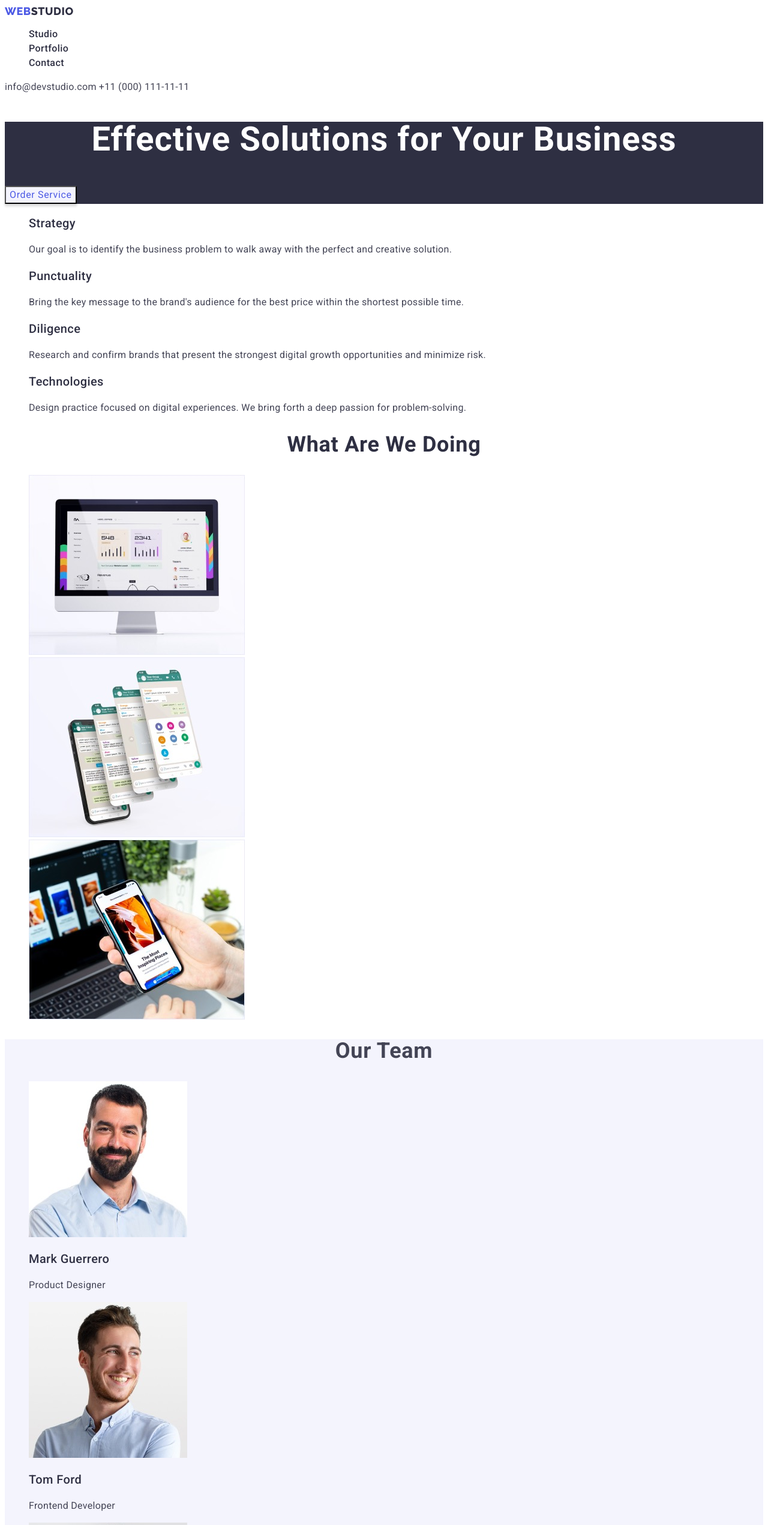
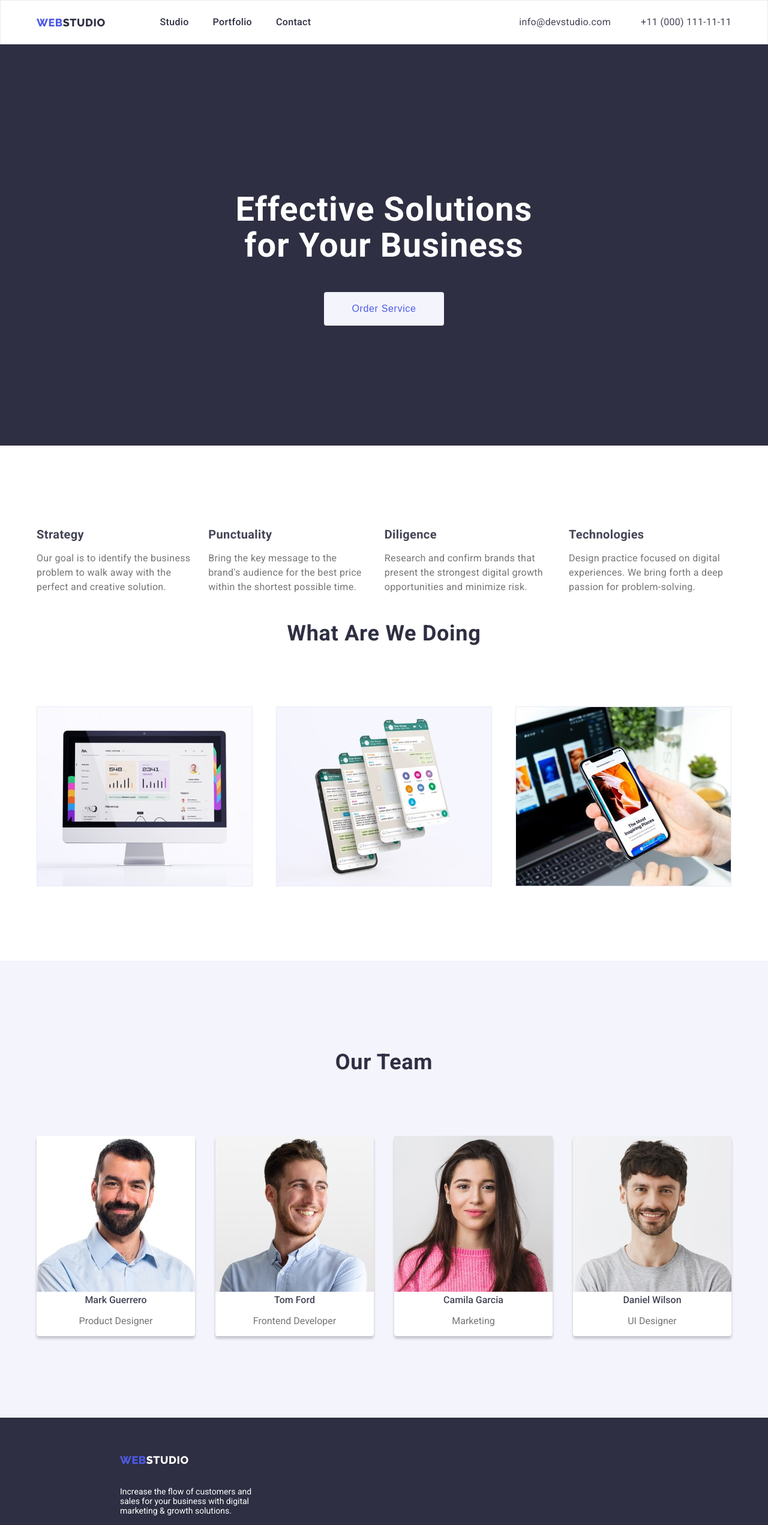
Before and after one commit to mareckkkk/goit-markup-hw-03, a plain HTML site: page index.html in a window 1280 px wide. Shown: the top 2543 px of the page at 60% size. Drawn offline with Linux system fonts and the light colour scheme.

Commit message:
homework first try

```diff
--- a/css/styles.css
+++ b/css/styles.css
@@ -1,217 +1,329 @@
 :root {
-	--main-color: #fff;
-	--font-size-normal: 14px;
-    --font-size-bigger: 16px;
-	--companycolor: #4d5ae5;
-	--text-color: #2e2f42;
+	--brand-color: #4d5ae5;
+	--snow: white;
+	--almost-black: #2E2F42;
+	--mouse: #757575;
+	--almost-white: #f5f4fa;
+	--dark-grey: #2f303a;
+	--light: #ececec;
 }
 
 body {
 	font-family: Roboto, sans-serif;
 	color: #434455;
-	background-color: var(--main-color);
-}
-.address-info a {
-font-family: Roboto;
-font-style: normal;
-font-size: var(--font-size-bigger);
-font-weight: 400;
-line-height: 1.5;
-letter-spacing: 0.32px;
-	color: #434455;
-}
-.address-info a:hover,
-.address-info a:focus {
-	cursor: pointer;
-	color: #404bbf;
+	background-color: #FFF;
+	margin: 0 auto;
 }
 
-.nav-button a {
-	color: #2E2F42;
-	font-weight: 500;
-line-height: 1.5;
-letter-spacing: 0.32px;
-letter-spacing: 0.4px;
+ul {
+	list-style-type: none;
+	padding: 0;
 }
 
-.new-section{
-    color:#2E2F42;
-    font-size: 20px;
-    font-weight: 500;
-    line-height: 1.2;
-    letter-spacing: 0.4px;
+h3 {
+	margin: 0 auto;
 }
 
-.nav-button a:hover,
-.nav-button a:focus {
-	cursor: pointer;
-	color: #404bbf;
-}
-.logo {
-	font-family: Raleway;
-	font-size: 18px;
-	font-weight: 800;
-	line-height: 21px;
-	letter-spacing: 0.03em;
-	text-align: left;
-	color: #2e2f42;
-	text-decoration: none;
+h4 {
+	margin: 0 auto;
 }
 
-.logo-second-part {
-	color: #4d5ae5;
+section {
+	padding-block: 120px;
+}
+
+
+.logo-dark {
+	font-family: raleway;
+	color: var(--almost-black);
 	text-decoration: none;
 	font-size: 18px;
 	font-weight: 800;
 	line-height: 21px;
-	letter-spacing: 0.03em;
+	letter-spacing: 0.54px;
+	vertical-align: top;
 	text-align: left;
+}
+.logo-light {
+	font-family: raleway;
+	color: var(--snow);
 	text-decoration: none;
+	font-size: 18px;
+	font-weight: 800;
+	line-height: 21px;
+	letter-spacing: 0.54px;
+	vertical-align: top;
+	text-align: left;
+	padding-left: 200px;
 }
-
-.main-button {
-	color: #4d5ae5;
-	background: #F4F4FD;
-	box-shadow: 0px 4px 4px 0px rgba(0, 0, 0, 0.15);
-	cursor: pointer;
-	font-family: roboto;
-    font-size: var(--font-size-bigger);
-    letter-spacing: 0.64px;
+.logo-part {
+	color: var(--brand-color);
+}
+.link {
+	color: var(--almost-black);
+	text-decoration: none;
+	font-size: 16px;
+	font-weight: 500;
 	line-height: 1.5;
+	letter-spacing: 0.32px;
+	vertical-align: top;
+	text-align: left;
 }
-
-.main-button:hover,
-.main-button:focus{
-    background-color: #4D5AE5;
-    color:#FFFFFF;
+.link:hover,
+.link:focus,
+.link:active {
+	color: var(--brand-color);
 }
-
-.main-section-title {
+.background {
+	background-color: #2e2f42;
+	padding: 200px 252px 200px 252px;
+}
+.background-bottom {
+	background-color: #2E2F42;
+	margin: 0 auto;
+	height: 192px;
+	padding-top: 60px;
+}
+.container-black {
+	margin: 0 auto;
+	display: flex;
+	flex-direction: column;
+	justify-content: center;
+	align-items: center;
+}
+.text-content {
+	color: var(--snow);
 	font-size: 56px;
 	font-weight: 700;
 	line-height: 1.07;
 	letter-spacing: 1.12px;
 	text-align: center;
-	color: #fff;
+	width: 496px;
 }
-
-.main-section {
-	background-color: #2e2f42;
-
+.order-service {
+	background-color: #F4F4FD;
+	border: var(--brand-color);
+	border-radius: 4px;
+	color: #4d5ae5;
+	cursor: pointer;
+	width: 200px;
+	gap: 10px;
+	font-size: 16px;
+	font-weight: 500;
+	line-height: 1.5;
+	letter-spacing: 0.64px;
+	vertical-align: top;
+	text-align: center;
+	padding: 16px 32px 16px 32px;
 }
-li {
-	list-style: none;
+.order-service:hover,
+.order-service:focus{
+	background-color: #4D5AE5;
+    color:#FFFFFF;
 }
-
-.description {
-    color: #434455;
+.title-style {
+	font-size: 20px;
+	font-weight: 500px;
+	line-height: 1.2;
+	letter-spacing: 0.4px;
+	vertical-align: top;
+	text-align: left;
+}
+.text-style {
+	font-family: roboto;
+	color: var(--mouse);
 	font-size: 16px;
 	font-weight: 400;
 	line-height: 1.5;
 	letter-spacing: 0.32px;
+	vertical-align: top;
+	text-align: left;
+}
+.specialty {
+	color: #2E2F42;
+	font-size: 36px;
+	font-weight: 700;
+	line-height: 1.11;
+	letter-spacing: 0.72px;
+	vertical-align: top;
+	text-align: center;
+	padding-bottom: 72px;
+
+}
+.grey {
+	background-color: #F4F4FD;
+	margin: 0 auto;
+}
+.name {
+	font-size: 16px;
+	font-weight: 500;
+	line-height: 1, 2;
+	letter-spacing: 3%;
+	vertical-align: top;
+	text-align: center;
+}
+.position {
+	color: var(--mouse);
+	font-size: 16px;
+	line-height: 1, 2;
+	letter-spacing: 3%;
+	vertical-align: top;
+	text-align: center;
+}
+.address-style {
+	color: var(--snow);
+	text-decoration: none;
+	font-size: 14px;
+	line-height: 1, 7;
+	letter-spacing: 3%;
+	vertical-align: top;
+	text-align: left;
+	padding-top: 20px;
+	width: 246px;
+	padding-left: 200px;
+}
+.link-footer {
+	color: var(--snow);
+	text-decoration: none;
+	font-size: 14px;
+	line-height: 1, 7;
+	letter-spacing: 3%;
+	vertical-align: top;
+	text-align: left;
+	padding-left: 200px;
+}
+.link-footer:hover,
+.link-footer:focus,
+.link-footer:active {
+	color: var(--brand-color);
 }
 
-.third-section {
-	font-size: 36px;
-	font-weight: 700;
-	text-align: center;
-	color: #2e2f42;
-    line-height: 1.11;
-letter-spacing: 0.72px;
-text-transform: capitalize;
-}
-
-.footer-background {
-	color: #f4f4fd;
-	background-color: #2e2f42;
+.button-design {
+	background-color: #F4F4FD;
+	color: var(--brand-color);
+	border: var(--almost-white);
+	cursor: pointer;
+	width: 114px;
+	height: 38px;
 	text-decoration: none;
-}
-
-.logo-footer {
-	font-family: Raleway;
-	font-size: 18px;
-	font-weight: 800;
-	line-height: 21px;
-	letter-spacing: 0.03em;
-	text-align: left;
-	color: #f4f4fd;
-	text-decoration: none;
-}
-
-.logo-footer-color {
-	color: #4d5ae5;
-}
-
-.team-member-list {
-	font-family: Roboto;
-	font-size: 36px;
-	font-weight: 700;
-	text-align: center;
-    line-height: 1.11;
-letter-spacing: 0.72px;
-text-transform: capitalize;
-}
-
-.team-section {
-	background-color: #f4f4fd;
-}
-
-.links a {
-	text-decoration: none;
-}
-
-<!--porfolio-- >
-
-.filter-button{
-	border-radius: 4px;
-	border: 1px solid var(--cornflower, #e7e9fc);
-	background: var(--cloud, #f4f4fd);
+	font-weight: 500;
 	font-size: 16px;
-font-weight: 500;
 	line-height: 1.5;
 	letter-spacing: 0.64px;
+	vertical-align: top;
+	text-align: center;
+	border-radius: 4px;
 }
-
-.filter-button:hover,
-.filter-button:focus {
-	cursor: pointer;
-	color: #fff;
-	background-color: #404bbf;
+.button-design:hover,
+.button-design:focus,
+.button-design:active {
+	color: var(--snow);
+	background-color: var(--brand-color);
 }
-
-.team-name {
-    color:#2E2F42;
+.project-name {
 	font-size: 20px;
 	font-weight: 500;
 	line-height: 1.2;
 	letter-spacing: 0.4px;
+	vertical-align: top;
+	text-align: left;
+}
+.project-type {
+	color: #434455;
+	font-size: 16px;
+	line-height: 1.5;
+	font-weight: 400;
+	letter-spacing: 0.32px;
+	vertical-align: top;
+	text-align: left;
+}
+.flex-container {
+	display: flex;
+	justify-content: space-between;
+	align-items: center;
+	height: 72px;
+}
+.bottom-line {
+	border: var(--light) solid 1px;
+}
+.flex-nav {
+	display: flex;
+	align-items: center;
+	justify-content: space-between;
+	gap: 40px;
+	max-width: 261px;
+	margin-left: 76px;
+	margin-right: 332px;
+}
+.flex-adress {
+	display: flex;
+	align-items: center;
+	justify-content: space-between;
+	gap: 50px;
+}
+.link-color {
+	color: #434455;
+	font-family: Roboto;
+font-size: 16px;
+font-style: normal;
+font-weight: 400;
+line-height: 24px;
+letter-spacing: 0.32px;
+
+}
+.container {
+	width: 1158px;
+	margin: 0 auto;
+}
+.card-set {
+	display: flex;
+	flex-wrap: nowrap;
+	justify-content: space-between;
+	gap: 24px;
+}
+.item {
+	background-color: var(--snow);
+gap: 24px;
 }
 
-.team-name-description{
-color: #434455;
-font-size: 16px;
-font-weight: 400;
-line-height: 1.5;
-letter-spacing: 0.32px;
+.specialty-pics {
+	display: flex;
+	justify-content: space-between;
+	flex-wrap: nowrap;
+	padding: 0;
+}
+.specialty-pics:last-child {
+	margin: unset;
 }
 
-.footer-text{
-    color:#F4F4FD;
-font-size: 16px;
-font-weight: 400;
-line-height: 1.5;
-letter-spacing: 0.32px;
+.frame {
+	border-radius: 4px;
+	box-shadow: 0px 4px 4px rgba(0, 0, 0, 0.2);
+	padding: 0;
+}
+.menu {
+	display: flex;
+	justify-content: center;
+	gap: 24px;
+	padding-bottom: 72px;
+}
+.button-item {
+	justify-content: space-between;
+}
+.menu-set {
+	display: flex;
+	justify-content: space-between;
+	align-items: center;
+	flex-wrap: wrap;
+	gap: 30px;
+}
+.bottom-frame {
+	padding-left: 24px;
+	border: 1px solid var(--light);
+	border-top: none;
 }
 
-button.filter-button{
-    text-align: center;
-    color:#4D5AE5;
-    font-family: Roboto, sans-serif;
-	border-radius: 4px;
-	border: 1px solid #e7e9fc;
-	background:  #f4f4fd;
-font-size: 16px;
-font-weight: 500;
-line-height: 1.5;
-letter-spacing: 0.64px;
+.section{
+	padding-top: 120px;
+	padding-bottom: 120px;
 }
--- a/index.html
+++ b/index.html
@@ -14,69 +14,80 @@
 	</head>
 
 	<body>
-		<header class="links">
-			<a class="logo" href="index.html"
-				><span class="logo-second-part">WEB</span>STUDIO</a
+		<header class="bottom-line">
+			<div class="flex-container container">
+			<a class="logo-dark" href="index.html"
+				><span class="logo-part">WEB</span>STUDIO</a
 			>
 
-			<nav class="nav-button">
-				<ul>
-					<li><a href="index.html">Studio</a></li>
-					<li><a href="portfolio.html">Portfolio</a></li>
-					<li><a href="index.html">Contact</a></li>
+			<nav>
+					<ul class="flex-nav">
+					<li><a class="link" href="index.html">Studio</a></li>
+					<li><a class="link" href="portfolio.html">Portfolio</a></li>
+					<li><a class="link" href="index.html">Contact</a></li>
 				</ul>
 			</nav>
-			<address class="address-info">
-				<a href="mailto:info@devstudio.com">info@devstudio.com</a>
-				<a href="tel:+11(000)1111111">+11 (000) 111-11-11</a>
+
+
+			<address>
+				<div class="flex-adress">
+				<a class="link link-color" href="mailto:info@devstudio.com">info@devstudio.com</a>
+				<a class="link link-color" href="tel:+11(000)1111111">+11 (000) 111-11-11</a>
 			</address>
+		</div>
+		</div>
 		</header>
+
 		<main>
-			<section class="main-section">
-				<h1 class="main-section-title">
+			<section class="background">
+			<div class="container-black">
+
+				<h1 class="text-content">
 					Effective Solutions for Your Business
 				</h1>
-				<button class="main-button" type="button">Order Service</button>
+				<button class="order-service" type="button">Order Service</button>
+			</div>
 			</section>
 
-			<section class="new-section">
-				<ul>
-					<li>
-						<h3 class="new-section">Strategy</h3>
-						<p class="description">
+			<section>
+				<div class="container">
+				<ul class="card-set">
+					<li class="item">
+						<h3 class="title-style">Strategy</h3>
+						<p class="text-style">
 							Our goal is to identify the business problem to walk away with the
 							perfect and creative solution.
 						</p>
 					</li>
-					<li>
-						<h3 class="new-section">Punctuality</h3>
-						<p class="description">
+					<li class="item">
+						<h3 class="title-style">Punctuality</h3>
+						<p class="text-style">
 							Bring the key message to the brand's audience for the best price
 							within the shortest possible time.
 						</p>
 					</li>
 
-					<li>
-						<h3 class="new-section">Diligence</h3>
-						<p class="description">
+					<li class="item">
+						<h3 class="title-style">Diligence</h3>
+						<p class="text-style">
 							Research and confirm brands that present the strongest digital
 							growth opportunities and minimize risk.
 						</p>
 					</li>
 
-					<li>
-						<h3 class="new-section">Technologies</h3>
-						<p class="description">
+					<li class="item">
+						<h3 class="title-style">Technologies</h3>
+						<p class="text-style">
 							Design practice focused on digital experiences. We bring forth a
 							deep passion for problem-solving.
 						</p>
 					</li>
 				</ul>
-			</section>
 
-			<section>
-				<h2 class="third-section">What are we doing</h2>
-				<ul>
+
+				<div class="container">
+				<h2 class="specialty">What Are We Doing</h2>
+				<ul class="specialty-pics">
 					<li>
 						<img
 							src="./images/Rectangle-71.jpg"
@@ -99,63 +110,72 @@
 							height="300" />
 					</li>
 				</ul>
+			</div>
+				</div>
 			</section>
 
-			<section class="team-section">
-				<h2 class="team-member-list">Our Team</h2>
-				<ul>
-					<li>
+			<section class="grey">
+
+				<h2 class="specialty">Our Team</h2>
+				<div class="container">
+
+					<ul class="card-set">
+					<li class="item frame">
 						<img
 							src="./images/img.jpg"
 							alt="man in shirt with dark beard"
 							width="264"
 							height="260" />
 
-						<h3 class="team-name">Mark Guerrero</h3>
-						<p class="team-name-description">Product Designer</p>
+						<h4 class="name">Mark Guerrero</h4>
+						<p class="position">Product Designer</p>
 					</li>
-					<li>
+					<li class="item frame">
 						<img
 							src="./images/img-5.jpg"
 							alt="smiling young man in blue shirt"
 							width="264"
 							height="260" />
 
-						<h3 class="team-name">Tom Ford</h3>
-						<p class="team-name-description">Frontend Developer</p>
+						<h4 class="name">Tom Ford</h4>
+						<p class="position">Frontend Developer</p>
 					</li>
-					<li>
+					<li class="item frame">
 						<img
 							src="./images/img-3.jpg"
 							alt="woman in pink sweater"
 							width="264"
 							height="260" />
 
-						<h3 class="team-name">Camila Garcia</h3>
-						<p class="team-name-description">Marketing</p>
+						<h4 class="name">Camila Garcia</h4>
+						<p class="position">Marketing</p>
 					</li>
-					<li>
+					<li class="item frame">
 						<img
 							src="./images/img-4.jpg"
 							alt="man in gray T-shirt "
 							width="264"
 							height="260" />
 
-						<h3 class="team-name">Daniel Wilson</h3>
-						<p class="team-name-description">UI Designer</p>
+						<h4 class="name">Daniel Wilson</h4>
+						<p class="position">UI Designer</p>
 					</li>
 				</ul>
+			</div>
+
 			</section>
 		</main>
 
-		<footer class="footer-background">
-			<a class="logo-footer" href="index.html"
-				><span class="logo-footer-color">WEB</span>STUDIO</a
+		<footer>
+			<div class="background-bottom">
+			<a class="logo-light" href="index.html"
+				><span class="logo-part">WEB</span>STUDIO</a
 			>
-			<p class="footer-text">
+			<p class="address-style">
 				Increase the flow of customers and sales for your business with digital
 				marketing & growth solutions.
 			</p>
+		</div>
 		</footer>
 	</body>
 </html>
```
Also changed, not shown: portfolio.html (+67 -43 lines). Lines whose indentation alone changed are shown as unchanged.
